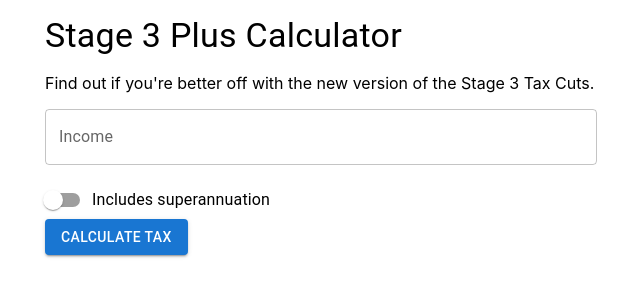
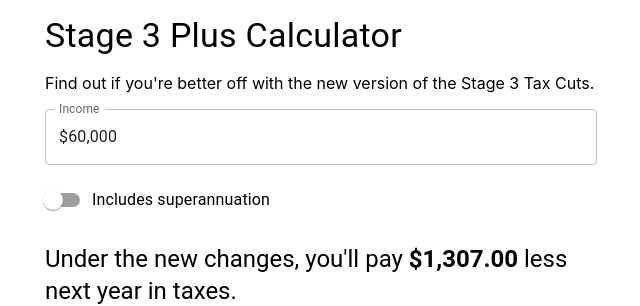
Before and after one commit to TylerHamiltonJ/stage-three-tax, a React (Create React App) app: page / in a window 1280 px wide. Shown: the top 306 px of the page, without its empty margins (319-959 px from the left). Built offline with nearby package versions, Linux system fonts and the light colour scheme.

Commit message:
Adding default income

```diff
--- a/src/App.js
+++ b/src/App.js
@@ -1,4 +1,4 @@
-import React, { useState } from 'react';
+import React, { useState, useEffect } from 'react';
 import { TextField, Button, Typography, Container, Box, Switch, FormGroup, FormControlLabel } from '@mui/material';
 import { Table, TableBody, TableCell, TableContainer, TableHead, TableRow, Paper } from '@mui/material';
 import { calculateNewTax, calculateS3Tax, calculateOldTax } from "./utils/calculateTax"
@@ -26,7 +26,7 @@ const CurrencyTextField = ({ income, handleIncomeChange }) => {
 const formatNumber = (n) => n.toLocaleString('en-US', { style: 'currency', currency: 'USD' });
 
 const ProgressiveTaxCalculator = () => {
-  const [income, setIncome] = useState('');
+  const [income, setIncome] = useState(60000);
   const [tax, setTax] = useState();
   const [percentile, setPercentile] = useState();
   const [isSuper, setIsSuper] = useState(false)
@@ -43,10 +43,13 @@ const ProgressiveTaxCalculator = () => {
     const incomeToTax = !!isSuper ? income - (income * 0.11) : income;
     const percentile = findPercentile(incomeToTax);
     const tPercentile = 100 - (percentile?.percentile || 0);
+    setPercentile(tPercentile === 0 ? 0.1 : tPercentile)
+  };
 
-    setPercentile(tPercentile === 0 ? 0.1 : tPercentile)
+  useEffect(() => {
+    calculateTax();
+  }, [income, isSuper]);
 
-  };
   const handleIncomeChange = (values) => {
     const { value } = values;
     setIncome(value);
@@ -67,9 +70,9 @@ const ProgressiveTaxCalculator = () => {
           inputProps={{ 'aria-label': 'controlled' }}
         />} label="Includes superannuation" />
       </FormGroup>
-      <Button variant="contained" color="primary" onClick={calculateTax}>
+      {/* <Button variant="contained" color="primary" onClick={calculateTax}>
         Calculate Tax
-      </Button>
+      </Button> */}
 
 
       {tax && (
```
